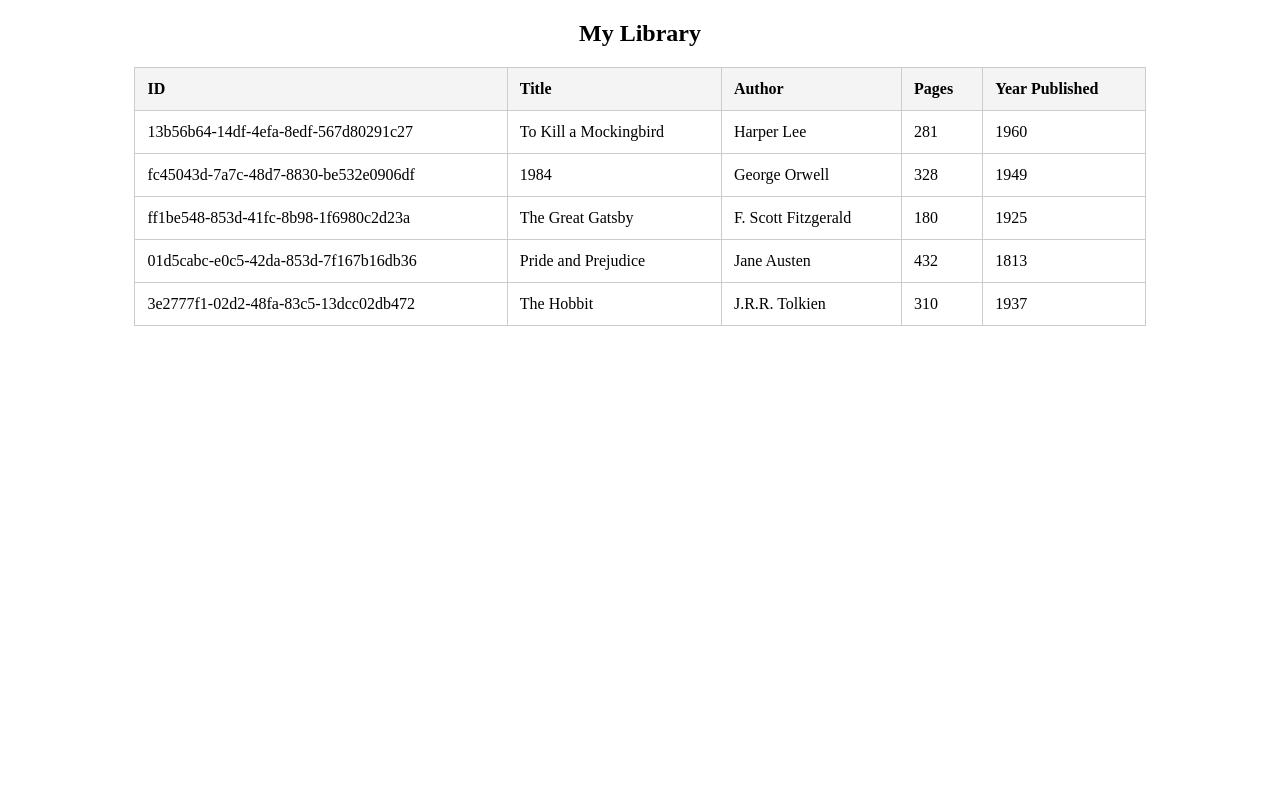
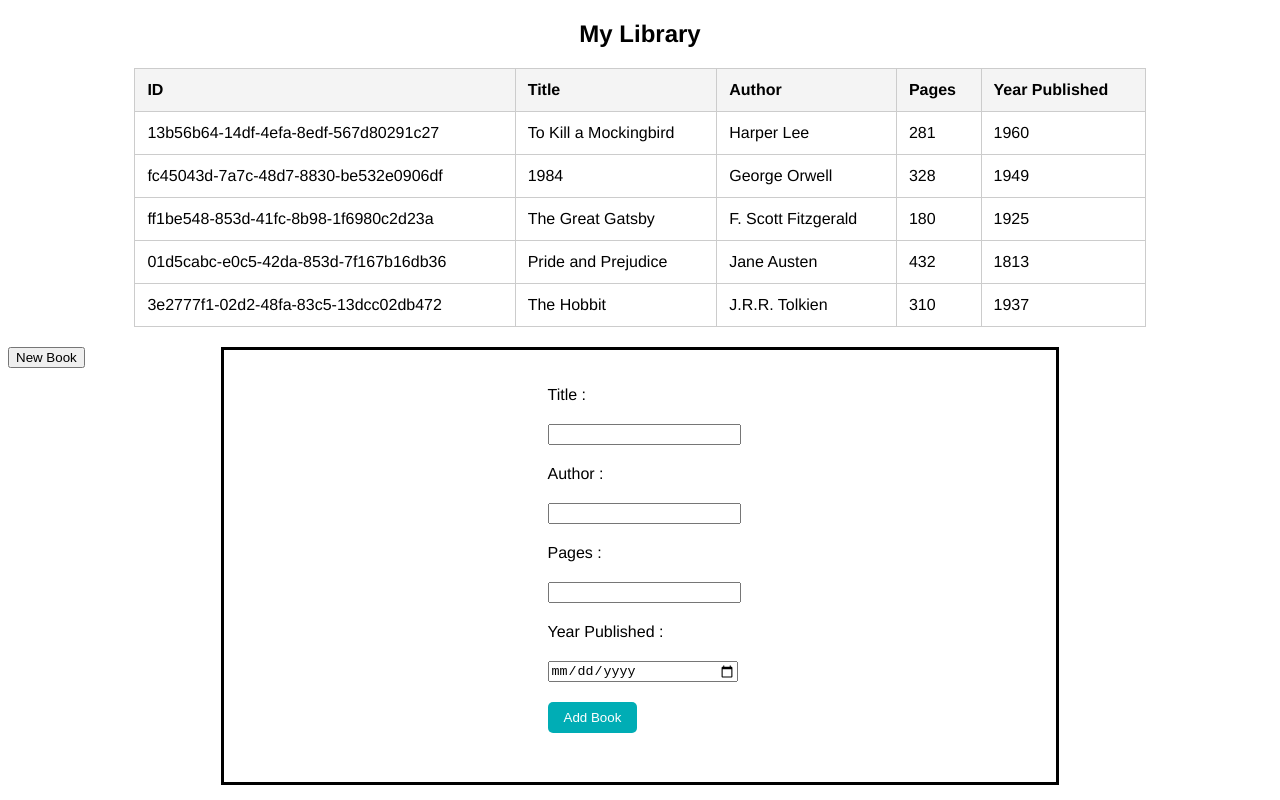
Before and after one commit to saadbavo/Project-Library, a plain HTML site: page index.html in a window 1280 px wide. Drawn offline with Linux system fonts and the light colour scheme.

Commit message:
Create button and dialog Add function to show dialog using the botton Create form Stayl the form

```diff
--- a/index.html
+++ b/index.html
@@ -10,5 +10,16 @@
 <body>
     <h2 style="text-align: center;">My Library</h2>
     <div id="bookTableContainer"></div>
+    <dialog>
+        <form action="get" id="bookform">
+            <label for="Title">Title :<input type="text"  id="Title"  required></label>
+            <label for="Author">Author :<input type="text" id="Author" required></label>
+            <label for="Pages">Pages : <input type="number" id="Pages"></label>
+            <label for="YearPublished">Year Published : <input type="date" id="YearPublished"></label>
+            <label for="submit"><input type="submit" value="Add Book"> </label>
+
+        </form>
+    </dialog>
+    <button id="btn">New Book</button>
 </body>
 </html>
--- a/script.js
+++ b/script.js
@@ -49,3 +49,11 @@ myLibrary.forEach(book => {
 container.appendChild(table);
 }
 displayLibrary() ;
+
+
+
+const dialog = document.querySelector("dialog");
+const newBook = document.getElementById("btn");
+newBook.addEventListener("click", () => {
+  dialog.showModal();
+});
--- a/stayl.css
+++ b/stayl.css
@@ -1,3 +1,7 @@
+body{
+    font-family: 'Franklin Gothic Medium', 'Arial Narrow', Arial, sans-serif;
+
+}
 table {
     width: 80%;
     margin: 20px auto;
@@ -11,3 +15,35 @@ table {
   th {
     background-color: #f4f4f4;
   }
+dialog{
+    width: 800px;
+    height: 400px;
+    display: flex;
+    justify-content: center;
+}
+
+  form {
+    margin-bottom: 30px;
+    max-width: 500px;
+
+  }
+  label, input {
+    display: block;
+    margin: 20px 0 ;
+    width: 100%;
+  }
+  input[type="submit"] {
+    width: auto;
+    padding: 8px 16px;
+    background-color: #00ADB5;
+    color: white;
+    border: none;
+    border-radius: 5px;
+    cursor: pointer;
+  }
+  input:hover{
+    background-color: aquamarine;
+  }
+  label {
+    text-align: left;
+  }
```
